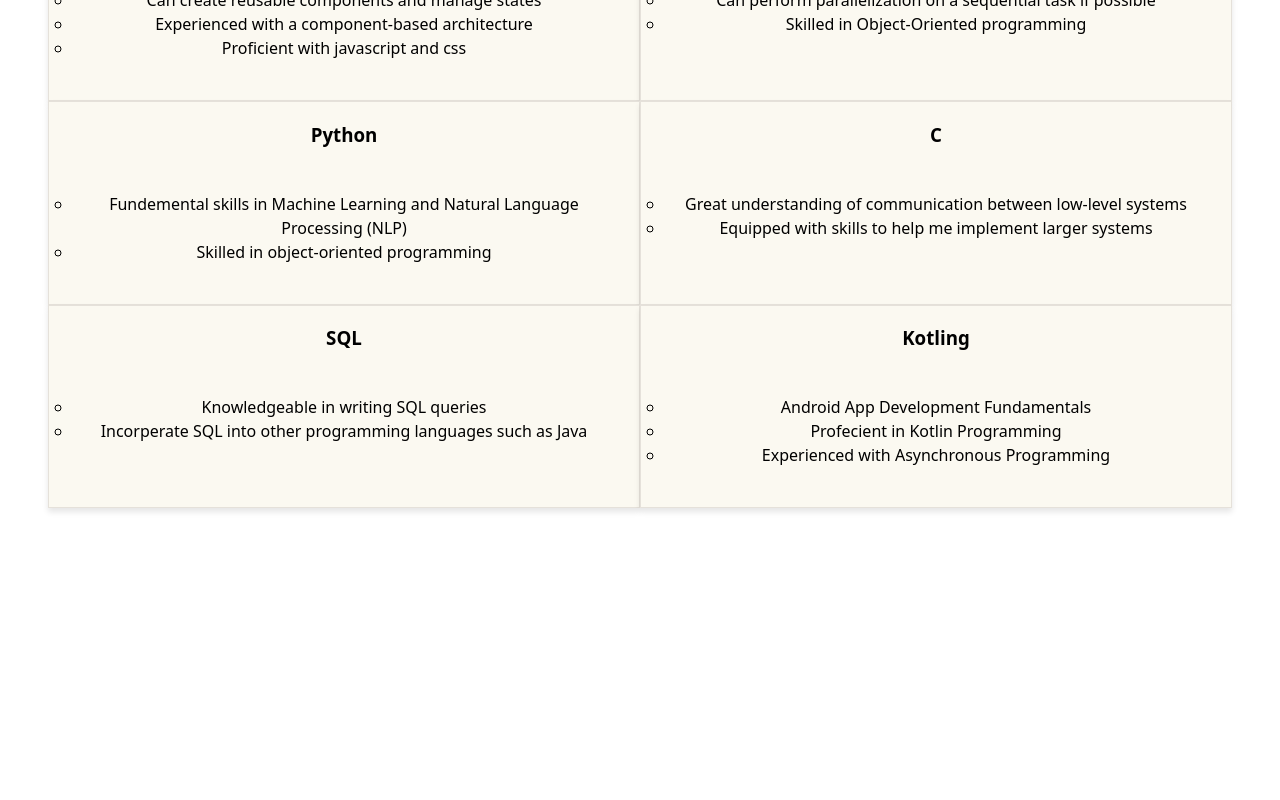
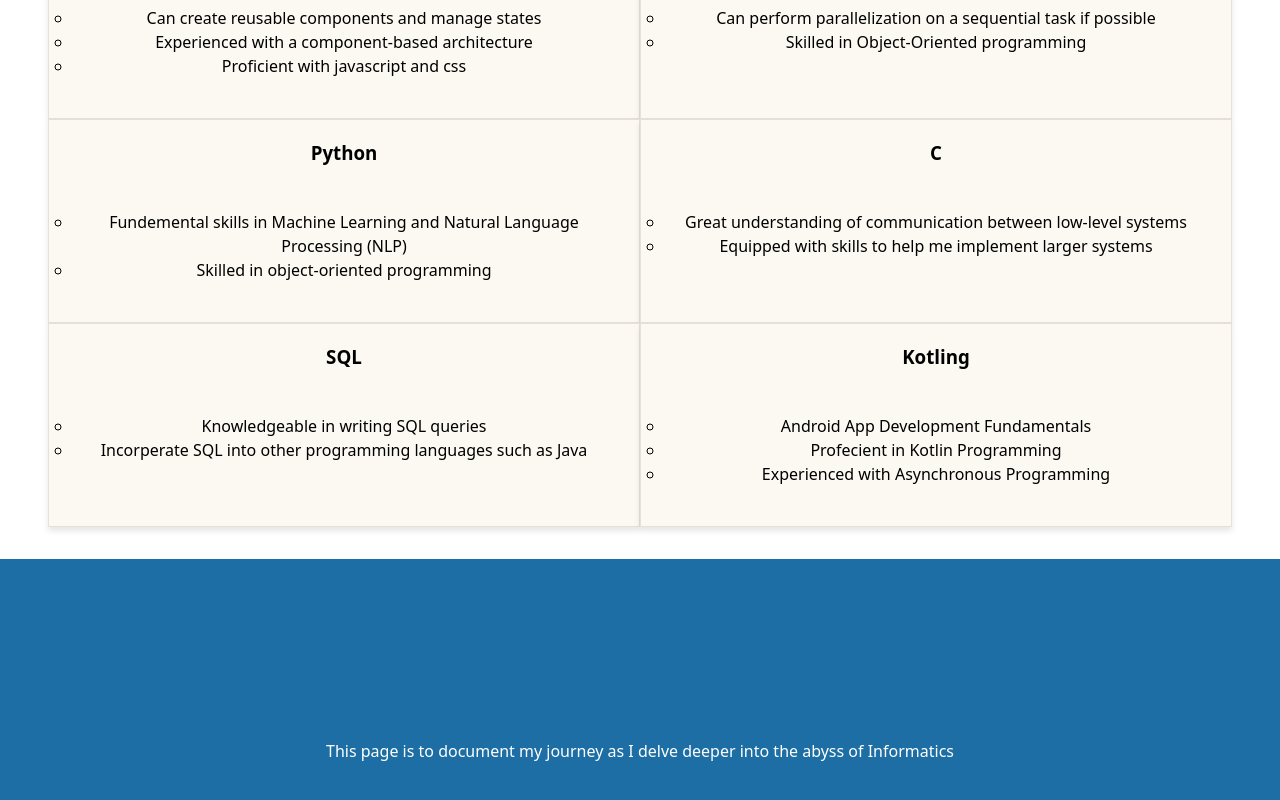
Before and after one commit to JohnnyVanTran/Project-Website, a React (Vite) app in the folder website-johnny/: page / in a window 1280 px wide. Shown: the part 1442-2242 px from the top of the page. Before the commit the page ends 2014 px from the top, so only its background shows below. Built offline with nearby package versions, Linux system fonts and the light colour scheme.

Commit message:
Bottombar

```diff
--- a/website-johnny/package.json
+++ b/website-johnny/package.json
@@ -11,7 +11,8 @@
   },
   "dependencies": {
     "react": "^19.1.1",
-    "react-dom": "^19.1.1"
+    "react-dom": "^19.1.1",
+    "react-router-dom": "^7.8.2"
   },
   "devDependencies": {
     "@eslint/js": "^9.33.0",
--- a/website-johnny/src/App.jsx
+++ b/website-johnny/src/App.jsx
@@ -4,6 +4,7 @@ import Header from './components/Header'
 import Intro from './components/Intro'
 import About from './components/About'
 import Skills from './components/Skills'
+import Bottom from './components/Bottom'
 
 function App() {
 
@@ -13,6 +14,7 @@ function App() {
       <Intro />
       <About />
       <Skills />
+      <Bottom />
     </div>
   )
 }
--- a/website-johnny/src/component-styling/About.css
+++ b/website-johnny/src/component-styling/About.css
@@ -12,7 +12,7 @@
 .Description-about-me {
     font-size: 1.5vw;
     /* background-color: blue; */
-    margin-bottom: 20px;
+    margin-bottom: 3vw;
 }
 
 .Schoollife {
--- /dev/null
+++ b/website-johnny/src/component-styling/Bottom.css
@@ -0,0 +1,19 @@
+
+.Ending {
+    background-color: #1C6EA4;
+
+    margin-left: -2rem;
+    margin-right: -2rem;
+    margin-bottom: -2rem;
+
+    height: 30vw;
+
+    display: flex;
+    justify-content: center;
+    align-items: center;
+}
+
+.Ending-text {
+    color: white;
+    justify-self: center;
+}
--- /dev/null
+++ b/website-johnny/src/components/Bottom.jsx
@@ -0,0 +1,15 @@
+import React from "react";
+import '../component-styling/Bottom.css'
+
+
+function Bottom() {
+    return (
+        <div className="Ending">
+            <div className="Ending-text">
+                This page is to document my journey as I delve deeper into the abyss of Informatics
+            </div>
+        </div>
+    )
+}
+
+export default Bottom
```
Also changed, not shown: website-johnny/src/images/Meg.png (added), 1 other file (tests, documents, lock files or other folders).
